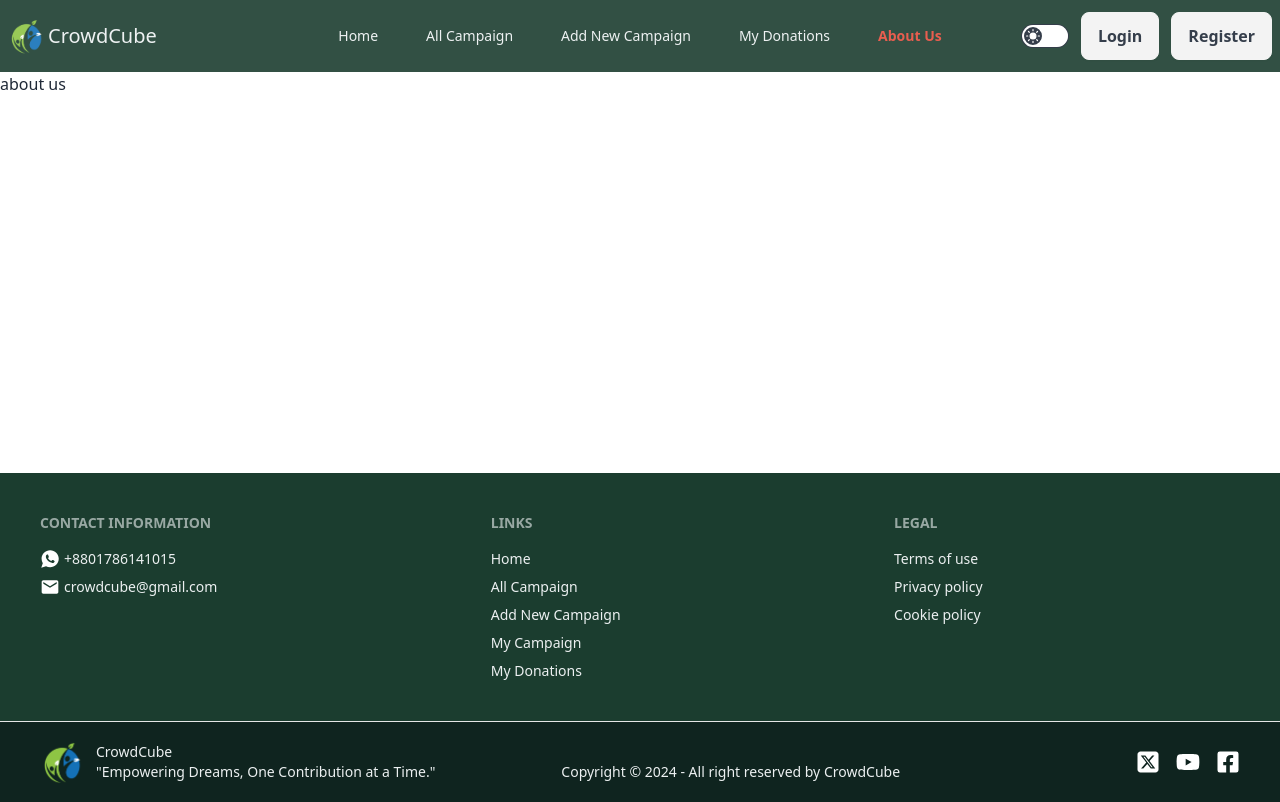
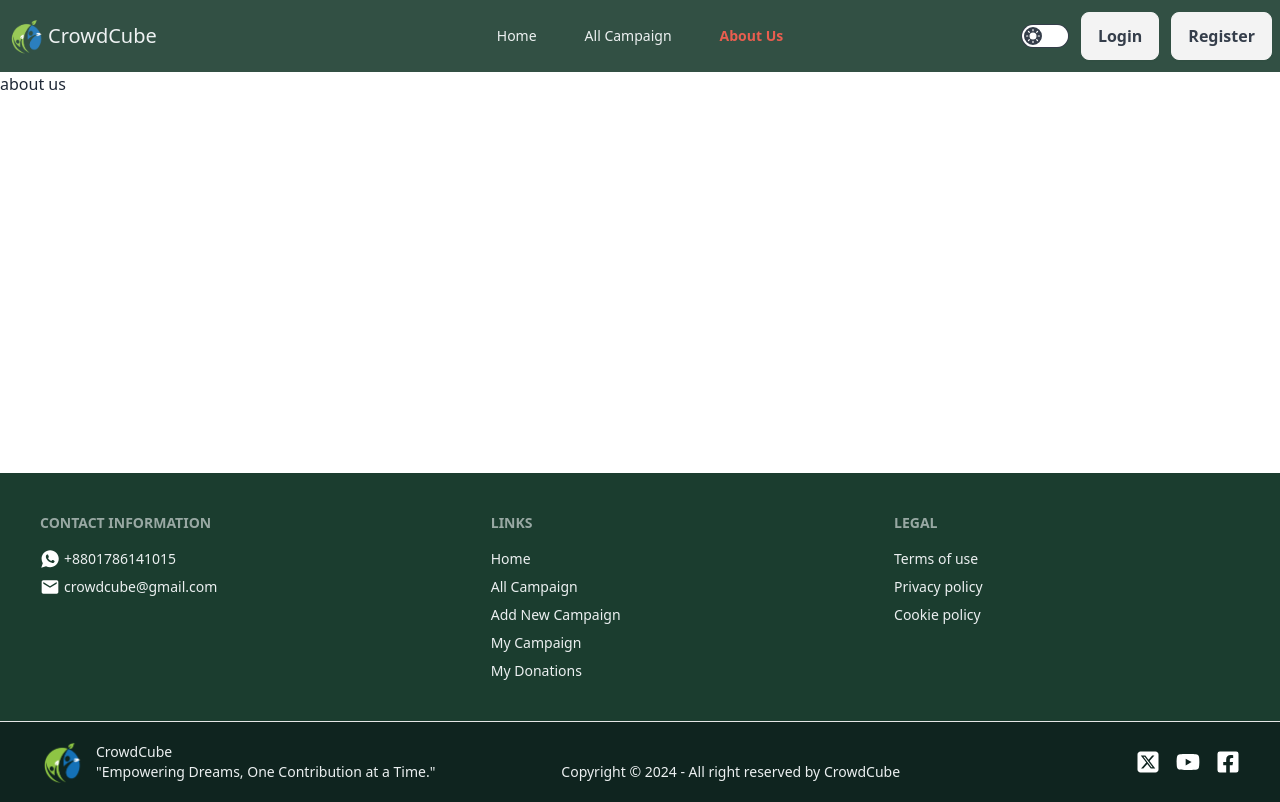
Before and after one commit to shafriki/crowd-cube-clientSide, a React (Vite) app: page /about in a window 1280 px wide. Built offline with nearby package versions, Linux system fonts and the light colour scheme; no server answers.

Commit message:
hide private route from navbar

```diff
--- a/src/components/NavBar.jsx
+++ b/src/components/NavBar.jsx
@@ -24,15 +24,20 @@ const NavBar = () => {
 
       <NavLink to="/allcampaign" className={({ isActive }) => isActive ? 'font-bold text-[#E74C3C]' : 'text-[#ECF0F1]'}> All Campaign </NavLink>
 
-      <NavLink to="/addCampaign" className={({ isActive }) =>isActive ? 'font-bold text-[#E74C3C]' : 'text-[#ECF0F1]'}>Add New Campaign</NavLink>
+
 
       {user && (
+        <>
         <NavLink to={`/myCampaign/${user.email}`} className={({ isActive }) => isActive ? 'font-bold text-[#E74C3C]' : 'text-[#ECF0F1]'}> My Campaign
         </NavLink>
+
+        <NavLink to="/addCampaign" className={({ isActive }) =>isActive ? 'font-bold text-[#E74C3C]' : 'text-[#ECF0F1]'}>Add New Campaign</NavLink>
+
+        <NavLink to="/donation" className={({ isActive }) => isActive ? 'font-bold text-[#E74C3C]' : 'text-[#ECF0F1]'}>My Donations</NavLink>
+        </>
       )}
 
-      <NavLink to="/donation" className={({ isActive }) => isActive ? 'font-bold text-[#E74C3C]' : 'text-[#ECF0F1]'}>My Donations
-      </NavLink>
+
 
       <NavLink to="/about" className={({ isActive }) =>isActive ? 'font-bold text-[#E74C3C]' : 'text-[#ECF0F1]'}>About Us</NavLink>
     </>
```
